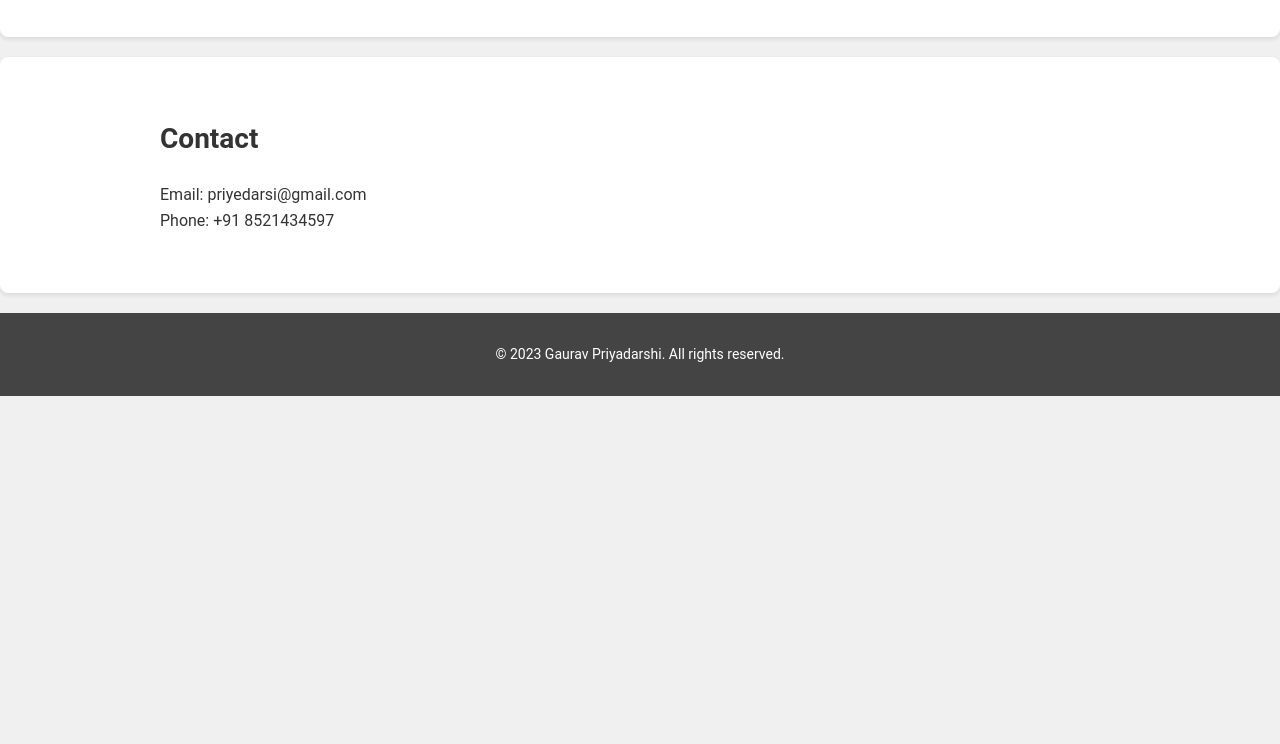
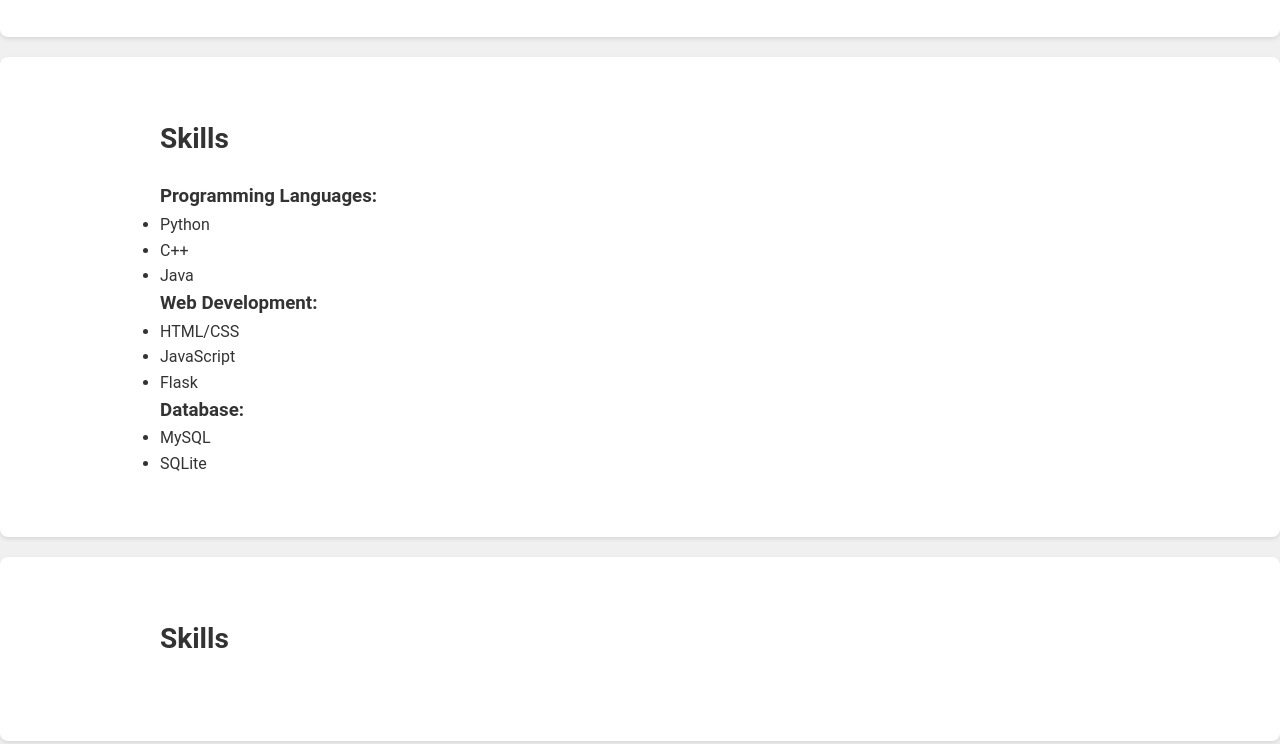
Before and after one commit to Gauravpriyadarshii/gauravpriyadarshi, a plain HTML site: page index.html in a window 1280 px wide. Shown: the part 1424-2168 px from the top of the page. Before the commit the page ends 1820 px from the top, so only its background shows below. Drawn offline with Linux system fonts and the light colour scheme.

Commit message:
Update index.html

```diff
--- a/index.html
+++ b/index.html
@@ -20,6 +20,7 @@
                 <li><a href="#about">About</a></li>
                 <li><a href="#experience">Experience</a></li>
                 <li><a href="#projects">Projects</a></li>
+                <li><a href="#skills">Skills</a></li> <!-- Added Skills link -->
                 <li><a href="#contact">Contact</a></li>
             </ul>
         </div>
@@ -74,6 +75,44 @@
         </div>
     </section>
 
+    <!-- ... (previous HTML code) ... -->
+
+<section id="skills" class="section">
+    <div class="container">
+        <h2>Skills</h2>
+        <div class="skills">
+            <h3>Programming Languages:</h3>
+            <ul>
+                <li>Python</li>
+                <li>C++</li>
+                <li>Java</li>
+            </ul>
+            <h3>Web Development:</h3>
+            <ul>
+                <li>HTML/CSS</li>
+                <li>JavaScript</li>
+                <li>Flask</li>
+            </ul>
+            <h3>Database:</h3>
+            <ul>
+                <li>MySQL</li>
+                <li>SQLite</li>
+            </ul>
+        </div>
+    </div>
+</section>
+
+<!-- ... (remaining HTML code) ... -->
+
+    <section id="skills" class="section">
+        <div class="container">
+            <h2>Skills</h2>
+            <div class="skills">
+                <!-- Python-generated skills content will go here -->
+            </div>
+        </div>
+    </section>
+
     <section id="contact" class="section">
         <div class="container">
             <h2>Contact</h2>
```
